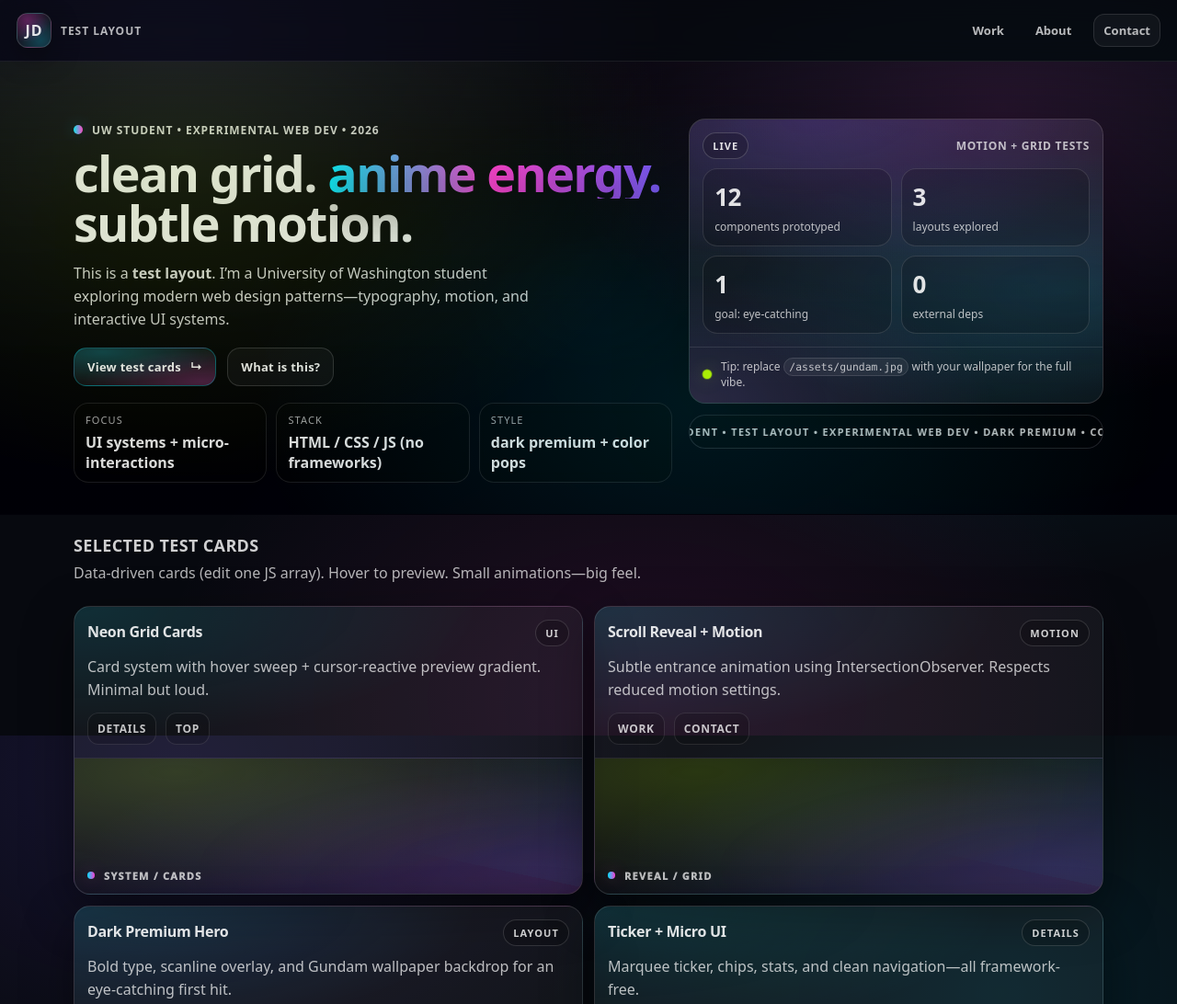
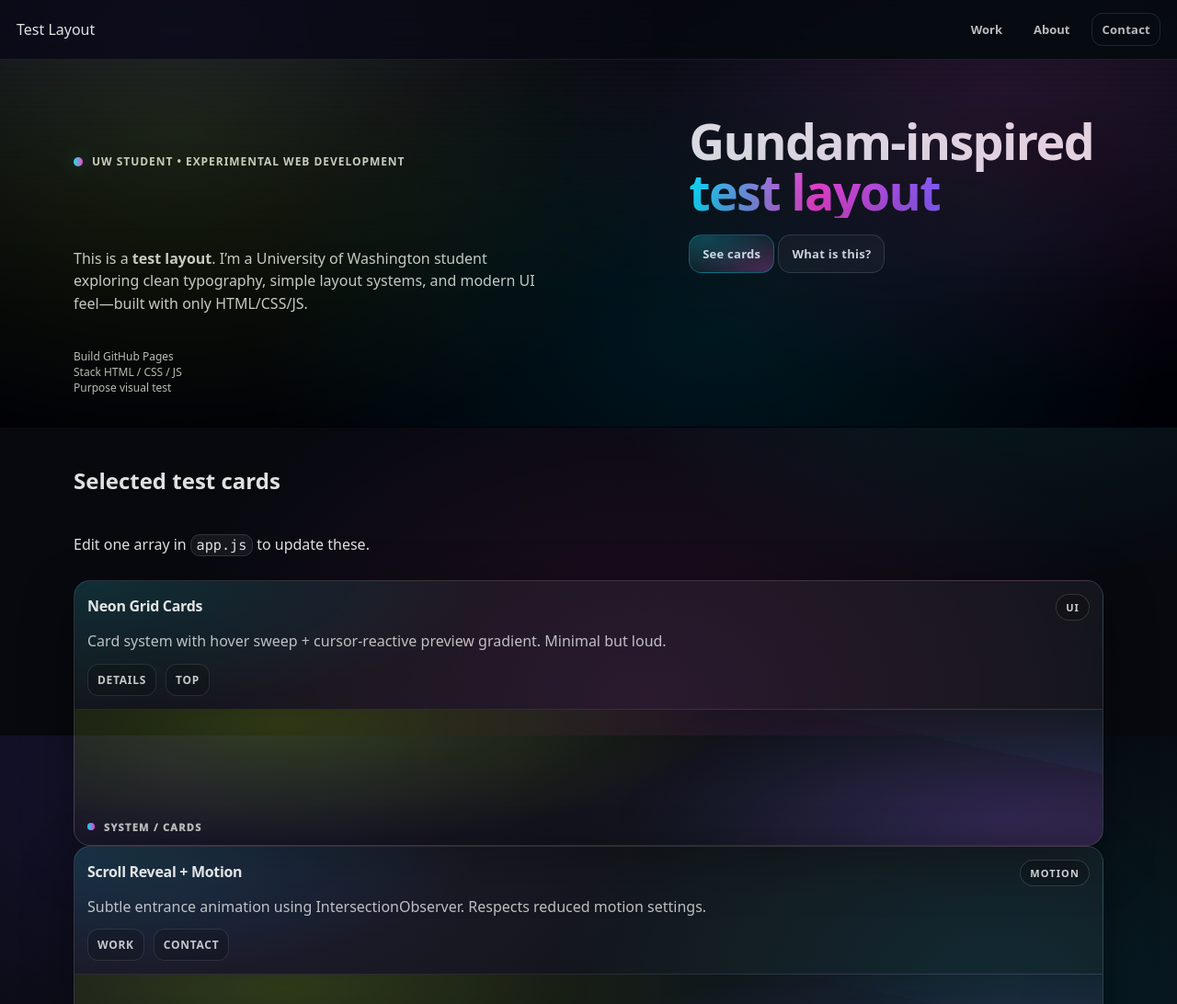
Before and after one commit to jamdanie/test-website-glitch-scanline-vibe, a plain HTML site: page index.html in a window 1280 px wide. Shown: the top 1092 px of the page at 92% size. Drawn offline with Linux system fonts and the light colour scheme.

Commit message:
Update index.html

```diff
--- a/index.html
+++ b/index.html
@@ -3,26 +3,23 @@
 <head>
   <meta charset="utf-8" />
   <meta name="viewport" content="width=device-width,initial-scale=1" />
-  <meta name="theme-color" content="#07090f" />
-  <title>Test Layout — UW Student Experimental Web Dev</title>
-  <meta name="description" content="Test layout portfolio. UW student exploring experimental web development." />
+  <meta name="theme-color" content="#0b0f18" />
+  <title>Test Layout — Gundam</title>
+  <meta name="description" content="Test layout. UW student exploring experimental web development." />
   <link rel="stylesheet" href="styles.css" />
 </head>
 
 <body>
-  <!-- ambient cursor glow -->
-  <div class="cursor-glow" aria-hidden="true"></div>
-
   <header class="topbar">
-    <a class="brand" href="#top" aria-label="Home">
-      <span class="brand-mark">JD</span>
-      <span class="brand-text">test layout</span>
+    <a class="logo" href="#top">
+      <span class="dot" aria-hidden="true"></span>
+      <span>Test Layout</span>
     </a>
 
     <nav class="nav">
       <a href="#work">Work</a>
       <a href="#about">About</a>
-      <a href="#contact" class="pill">Contact</a>
+      <a class="btn" href="#contact">Contact</a>
     </nav>
   </header>
 
@@ -30,143 +27,74 @@
     <section class="hero">
       <div class="hero-bg" aria-hidden="true"></div>
 
-      <div class="hero-inner">
-        <div class="hero-left">
-          <p class="kicker">
-            UW student • experimental web dev • 2026
-          </p>
+      <div class="wrap hero-inner">
+        <p class="kicker">UW student • experimental web development</p>
 
         <h1 class="title">
-            clean grid.
-            <span class="title-pop">anime energy.</span>
-            subtle motion.
+          Gundam-inspired
+          <span class="title-pop">test layout</span>
         </h1>
 
         <p class="lead">
           This is a <strong>test layout</strong>. I’m a University of Washington student exploring
-            modern web design patterns—typography, motion, and interactive UI systems.
+          clean typography, simple layout systems, and modern UI feel—built with only HTML/CSS/JS.
         </p>
 
-          <div class="cta-row">
-            <a class="btn primary" href="#work">
-              View test cards
-              <span aria-hidden="true">↳</span>
-            </a>
+        <div class="hero-actions">
+          <a class="btn primary" href="#work">See cards</a>
           <a class="btn ghost" href="#about">What is this?</a>
         </div>
 
-          <div class="meta-row" role="list">
-            <div class="meta" role="listitem">
-              <span class="meta-label">Focus</span>
-              <span class="meta-value">UI systems + micro-interactions</span>
+        <div class="mini-row">
+          <div class="mini">
+            <span class="mini-label">Build</span>
+            <span class="mini-value">GitHub Pages</span>
           </div>
-            <div class="meta" role="listitem">
-              <span class="meta-label">Stack</span>
-              <span class="meta-value">HTML / CSS / JS (no frameworks)</span>
+          <div class="mini">
+            <span class="mini-label">Stack</span>
+            <span class="mini-value">HTML / CSS / JS</span>
           </div>
-            <div class="meta" role="listitem">
-              <span class="meta-label">Style</span>
-              <span class="meta-value">dark premium + color pops</span>
-            </div>
-          </div>
-        </div>
-
-        <aside class="hero-right" aria-label="Highlights">
-          <div class="panel">
-            <div class="panel-top">
-              <span class="chip">LIVE</span>
-              <span class="panel-title">motion + grid tests</span>
-            </div>
-
-            <div class="stat-grid">
-              <div class="stat">
-                <span class="stat-num" data-count="12">0</span>
-                <span class="stat-label">components prototyped</span>
-              </div>
-              <div class="stat">
-                <span class="stat-num" data-count="3">0</span>
-                <span class="stat-label">layouts explored</span>
-              </div>
-              <div class="stat">
-                <span class="stat-num" data-count="1">0</span>
-                <span class="stat-label">goal: eye-catching</span>
-              </div>
-              <div class="stat">
-                <span class="stat-num" data-count="0">0</span>
-                <span class="stat-label">external deps</span>
-              </div>
-            </div>
-
-            <div class="panel-footer">
-              <div class="pulse" aria-hidden="true"></div>
-              <p class="mini">
-                Tip: replace <code>/assets/gundam.jpg</code> with your wallpaper for the full vibe.
-              </p>
-            </div>
-          </div>
-
-          <div class="ticker" aria-hidden="true">
-            <div class="ticker-track">
-              <span>UW STUDENT • TEST LAYOUT • EXPERIMENTAL WEB DEV • DARK PREMIUM • COLOR POPS •</span>
-              <span>UW STUDENT • TEST LAYOUT • EXPERIMENTAL WEB DEV • DARK PREMIUM • COLOR POPS •</span>
-            </div>
-          </div>
-        </aside>
-      </div>
-    </section>
-
-    <section id="work" class="section">
-      <div class="section-head">
-        <h2 class="section-title">Selected test cards</h2>
-        <p class="section-sub">
-          Data-driven cards (edit one JS array). Hover to preview. Small animations—big feel.
-        </p>
-      </div>
-
-      <div class="work-grid" id="projects" aria-live="polite"></div>
-    </section>
-
-    <section id="about" class="section about">
-      <div class="about-card">
-        <h2 class="section-title">About this page</h2>
-        <p class="section-sub">
-          A compact “half-page” portfolio shell inspired by modern grid/typography-heavy layouts and glitchy energy,
-          built as an experimental UI playground. :contentReference[oaicite:2]{index=2}
-        </p>
-
-        <div class="about-split">
-          <div class="about-box">
-            <h3>What it is</h3>
-            <p>
-              A <strong>test layout</strong> with bold type, Gundam-themed backdrop, smooth color pops, and subtle UI motion.
-            </p>
-          </div>
-          <div class="about-box">
-            <h3>What it isn’t</h3>
-            <p>
-              Not a full résumé site. Not a framework showcase. No external services. Just clean HTML/CSS/JS.
-            </p>
+          <div class="mini">
+            <span class="mini-label">Purpose</span>
+            <span class="mini-value">visual test</span>
           </div>
         </div>
       </div>
     </section>
 
-    <footer id="contact" class="footer">
-      <div class="footer-inner">
+    <section id="work" class="section wrap">
+      <div class="section-head">
+        <h2>Selected test cards</h2>
+        <p>Edit one array in <code>app.js</code> to update these.</p>
+      </div>
+
+      <div class="grid" id="projects" aria-live="polite"></div>
+    </section>
+
+    <section id="about" class="section wrap">
+      <div class="about">
+        <h2>About</h2>
+        <p>
+          A simple, clean portfolio shell with an anime-inspired hero image. No frameworks, no external services.
+          Just a UW student experimenting with modern web layout.
+        </p>
+      </div>
+    </section>
+
+    <footer id="contact" class="footer wrap">
+      <div class="footer-row">
         <div>
           <p class="footer-title">Contact</p>
-          <p class="footer-sub">If you’re viewing this, it worked: GitHub Pages is live.</p>
+          <p class="footer-sub">This is a test layout — built for GitHub Pages.</p>
         </div>
 
         <div class="footer-actions">
-          <a class="btn ghost" href="#top">Back to top ↑</a>
+          <a class="btn ghost" href="#top">Top ↑</a>
           <a class="btn primary" href="mailto:jadanie@uw.edu">jadanie@uw.edu</a>
         </div>
       </div>
 
-      <p class="fineprint">
-        © <span id="year"></span> • Test Layout • UW student exploring experimental web development
-      </p>
+      <p class="fineprint">© <span id="year"></span> • Test Layout • UW student</p>
     </footer>
   </main>
 
```
Lines whose indentation alone changed are shown as unchanged.
